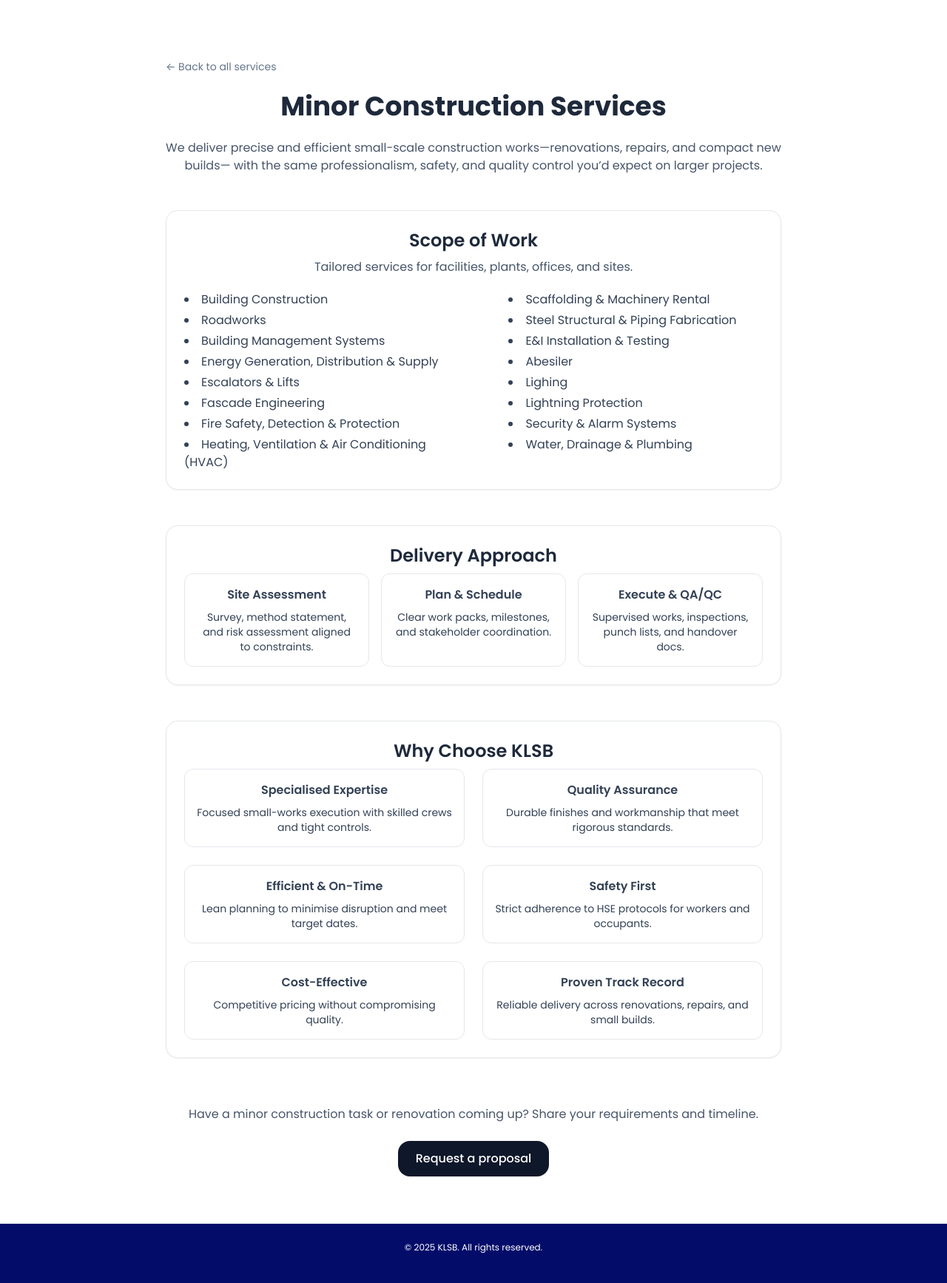
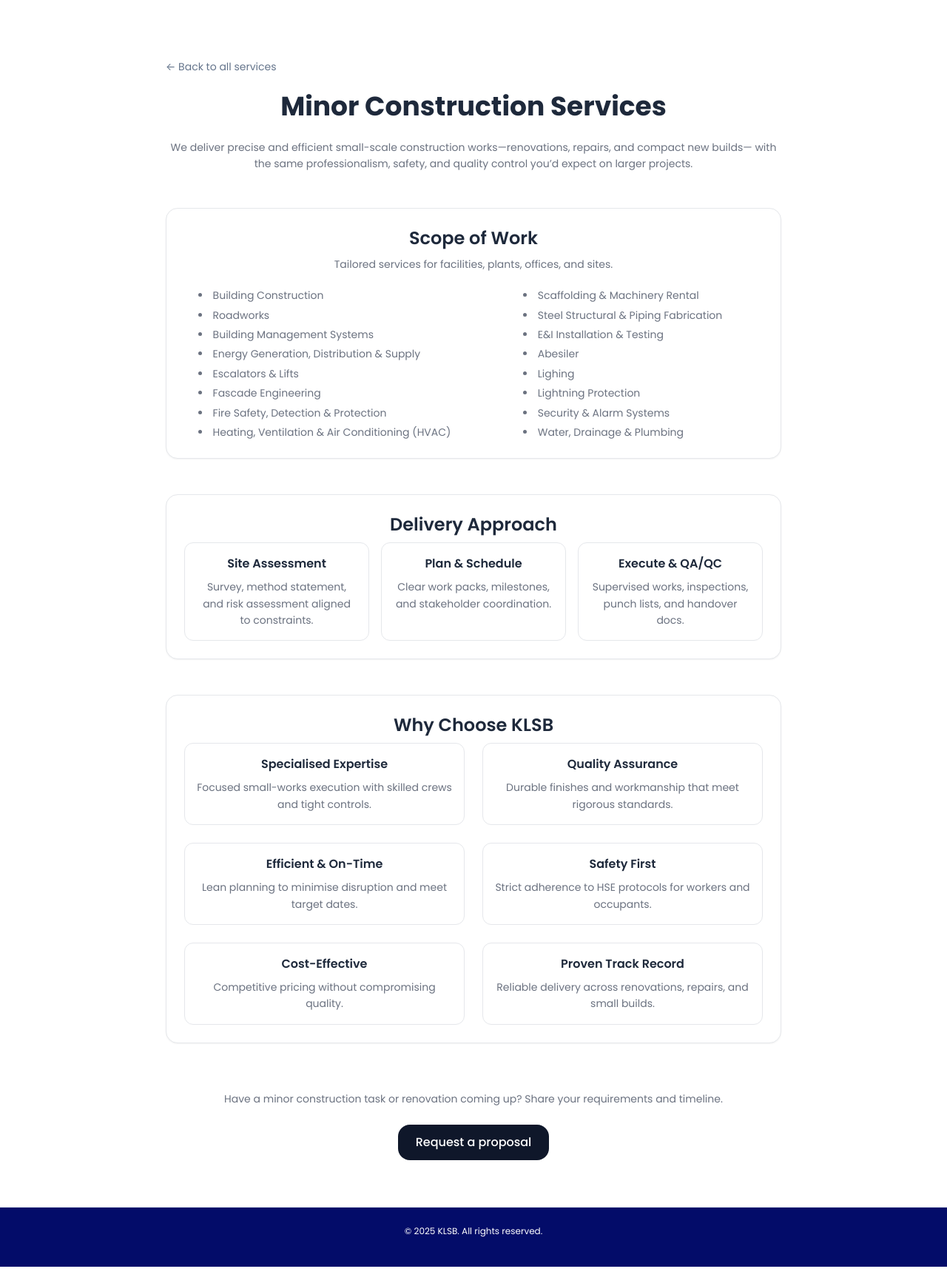
Before and after one commit to izzulamirr/KLSB, a Flask app: page /services/construction in a window 1280 px wide. Shown: the part 96-1830 px from the top of the page at 74% size. After the commit the page ends 1808 px from the top, so only its background shows below. Run offline with Flask 3, Linux system fonts and the light colour scheme; some libraries are stand-ins or nearby versions.

Commit message:
updated content

```diff
--- a/app/static/css/base.css
+++ b/app/static/css/base.css
@@ -10,3 +10,15 @@ a:hover { text-decoration:underline; }
 .skip-link { position:absolute; left:-999px; top:auto; width:1px; height:1px; overflow:hidden; }
 .skip-link:focus { left: var(--space-4); top: var(--space-4); width:auto; height:auto; background: var(--color-primary); color:#fff; padding: var(--space-2) var(--space-4); border-radius: var(--radius-sm); }
 :root[data-theme='dark'] { color-scheme: dark; }
+/* Global text styles (lighter gray) */
+p,
+ul,
+li {
+  color: #6B7280 !important;      /* slate-500: lighter gray */
+  font-size: 0.875rem !important; /* text-sm (~14px) */
+  line-height: 1.6;
+}
+
+p {
+  margin: 0.5rem 0;
+}
--- a/app/templates/base.html
+++ b/app/templates/base.html
@@ -24,7 +24,9 @@
   <link rel="stylesheet" href="{{ url_for('static', filename='css/modern.css') }}">
   {% block extra_head %}{% endblock %}
 </head>
-<body class="{{ page_class|default('') }} antialiased">
+
+<!-- ✅ Changed: make body a flex column, full screen -->
+<body class="{{ page_class|default('') }} antialiased flex flex-col min-h-screen">
 
   <a href="#main-content" class="skip-link">Skip to content</a>
 
@@ -66,7 +68,6 @@
 
         <!-- Actions -->
         <div class="flex items-center gap-2 justify-end">
-          <!-- Theme toggle removed -->
           {% if not hide_contact_cta %}
           <a href="/contact" class="nav-cta" data-cta>
             <span>Get in touch</span>
@@ -110,23 +111,21 @@
     </div>
   </div>
 
-  <!-- Main content -->
-  <main id="main-content" class="site-main pt-24 md:pt-28 fade-in">
+  <!-- Main content (flex-grow so footer sticks) -->
+  <main id="main-content" class="site-main pt-24 md:pt-28 fade-in flex-grow">
     {% block content %}{% endblock %}
   </main>
 
+  <!-- Footer -->
   <footer class="site-footer pt-6 pb-10 -mt-px text-center text-sm text-slate-500 bg-[#030C69] text-white">
     <div class="container flex flex-col gap-4">
       <div class="text-xs opacity-100">© 2025 KLSB. All rights reserved.</div>
     </div>
   </footer>
 
-
   <!-- Scripts -->
   <script src="{{ url_for('static', filename='js/feature-cards.js') }}" defer></script>
   <script src="{{ url_for('static', filename='js/nav.js') }}" defer></script>
-  {# Provide a single outer block 'extra_body' that nests 'extra_scripts'. #}
-  {# This keeps backward compatibility for templates still using 'extra_body' #}
   {% block extra_body %}
     {% block extra_scripts %}{% endblock %}
   {% endblock %}
--- a/app/templates/services/construction.html
+++ b/app/templates/services/construction.html
@@ -12,7 +12,7 @@
 
     <!-- Header -->
     <h1 class="text-3xl sm:text-4xl font-bold mb-6">Minor Construction Services</h1>
-    <p class="text-slate-600 mb-12">
+    <p class="mb-12">
       We deliver precise and efficient small-scale construction works—renovations, repairs, and compact new builds—
       with the same professionalism, safety, and quality control you’d expect on larger projects.
     </p>
@@ -23,29 +23,29 @@
       <!-- Scope of Work -->
       <section class="rounded-2xl border bg-white p-6 shadow-sm">
         <h2 class="text-2xl font-semibold text-center mb-2">Scope of Work</h2>
-        <p class="text-slate-600 text-center mb-5">
+        <p class="text-center mb-5">
           Tailored services for facilities, plants, offices, and sites.
         </p>
         <div class="grid sm:grid-cols-2 gap-6">
-          <ul class="list-disc list-inside text-slate-700 space-y-1">
+          <ul class="list-disc list-inside space-y-1">
             <li>Building Construction</li>
             <li>Roadworks</li>
             <li>Building Management Systems</li>
-            <li>Energy Generation, Distribution & Supply</li>
-            <li>Escalators & Lifts</li>
+            <li>Energy Generation, Distribution &amp; Supply</li>
+            <li>Escalators &amp; Lifts</li>
             <li>Fascade Engineering</li>
-            <li>Fire Safety, Detection & Protection</li>
-            <li>Heating, Ventilation & Air Conditioning (HVAC)</li>
+            <li>Fire Safety, Detection &amp; Protection</li>
+            <li>Heating, Ventilation &amp; Air Conditioning (HVAC)</li>
           </ul>
-          <ul class="list-disc list-inside text-slate-700 space-y-1">
-            <li>Scaffolding & Machinery Rental</li>
-            <li>Steel Structural & Piping Fabrication</li>
-            <li>E&I Installation & Testing</li>
+          <ul class="list-disc list-inside space-y-1">
+            <li>Scaffolding &amp; Machinery Rental</li>
+            <li>Steel Structural &amp; Piping Fabrication</li>
+            <li>E&amp;I Installation &amp; Testing</li>
             <li>Abesiler</li>
             <li>Lighing</li>
             <li>Lightning Protection</li>
-            <li>Security & Alarm Systems</li>
-            <li>Water, Drainage & Plumbing</li>
+            <li>Security &amp; Alarm Systems</li>
+            <li>Water, Drainage &amp; Plumbing</li>
           </ul>
         </div>
       </section>
@@ -53,18 +53,18 @@
       <!-- Delivery Approach -->
       <section class="rounded-2xl border bg-white p-6 shadow-sm">
         <h2 class="text-2xl font-semibold text-center mb-2">Delivery Approach</h2>
-        <div class="grid sm:grid-cols-3 gap-4 text-slate-700">
+        <div class="grid sm:grid-cols-3 gap-4">
           <div class="rounded-xl border p-4">
             <h3 class="font-semibold">Site Assessment</h3>
-            <p class="mt-2 text-sm">Survey, method statement, and risk assessment aligned to constraints.</p>
+            <p class="mt-2">Survey, method statement, and risk assessment aligned to constraints.</p>
           </div>
           <div class="rounded-xl border p-4">
             <h3 class="font-semibold">Plan &amp; Schedule</h3>
-            <p class="mt-2 text-sm">Clear work packs, milestones, and stakeholder coordination.</p>
+            <p class="mt-2">Clear work packs, milestones, and stakeholder coordination.</p>
           </div>
           <div class="rounded-xl border p-4">
             <h3 class="font-semibold">Execute &amp; QA/QC</h3>
-            <p class="mt-2 text-sm">Supervised works, inspections, punch lists, and handover docs.</p>
+            <p class="mt-2">Supervised works, inspections, punch lists, and handover docs.</p>
           </div>
         </div>
       </section>
@@ -72,30 +72,30 @@
       <!-- Why Choose KLSB -->
       <section class="rounded-2xl border bg-white p-6 shadow-sm">
         <h2 class="text-2xl font-semibold text-center mb-2">Why Choose KLSB</h2>
-        <div class="grid sm:grid-cols-2 gap-6 text-slate-700">
+        <div class="grid sm:grid-cols-2 gap-6">
           <div class="rounded-xl border p-4">
             <h3 class="font-semibold">Specialised Expertise</h3>
-            <p class="mt-2 text-sm">Focused small-works execution with skilled crews and tight controls.</p>
+            <p class="mt-2">Focused small-works execution with skilled crews and tight controls.</p>
           </div>
           <div class="rounded-xl border p-4">
             <h3 class="font-semibold">Quality Assurance</h3>
-            <p class="mt-2 text-sm">Durable finishes and workmanship that meet rigorous standards.</p>
+            <p class="mt-2">Durable finishes and workmanship that meet rigorous standards.</p>
           </div>
           <div class="rounded-xl border p-4">
             <h3 class="font-semibold">Efficient &amp; On-Time</h3>
-            <p class="mt-2 text-sm">Lean planning to minimise disruption and meet target dates.</p>
+            <p class="mt-2">Lean planning to minimise disruption and meet target dates.</p>
           </div>
           <div class="rounded-xl border p-4">
             <h3 class="font-semibold">Safety First</h3>
-            <p class="mt-2 text-sm">Strict adherence to HSE protocols for workers and occupants.</p>
+            <p class="mt-2">Strict adherence to HSE protocols for workers and occupants.</p>
           </div>
           <div class="rounded-xl border p-4">
             <h3 class="font-semibold">Cost-Effective</h3>
-            <p class="mt-2 text-sm">Competitive pricing without compromising quality.</p>
+            <p class="mt-2">Competitive pricing without compromising quality.</p>
           </div>
           <div class="rounded-xl border p-4">
             <h3 class="font-semibold">Proven Track Record</h3>
-            <p class="mt-2 text-sm">Reliable delivery across renovations, repairs, and small builds.</p>
+            <p class="mt-2">Reliable delivery across renovations, repairs, and small builds.</p>
           </div>
         </div>
       </section>
@@ -104,7 +104,7 @@
 
     <!-- Bottom CTA -->
     <div class="mt-16">
-      <p class="text-slate-600 mb-6">
+      <p class="mb-6">
         Have a minor construction task or renovation coming up? Share your requirements and timeline.
       </p>
       <a href="/contact"
```
Also changed, not shown: app/templates/index.html (+10 -3 lines), app/templates/services/send_cv.html (+15 -2 lines). Lines whose indentation alone changed are shown as unchanged.
